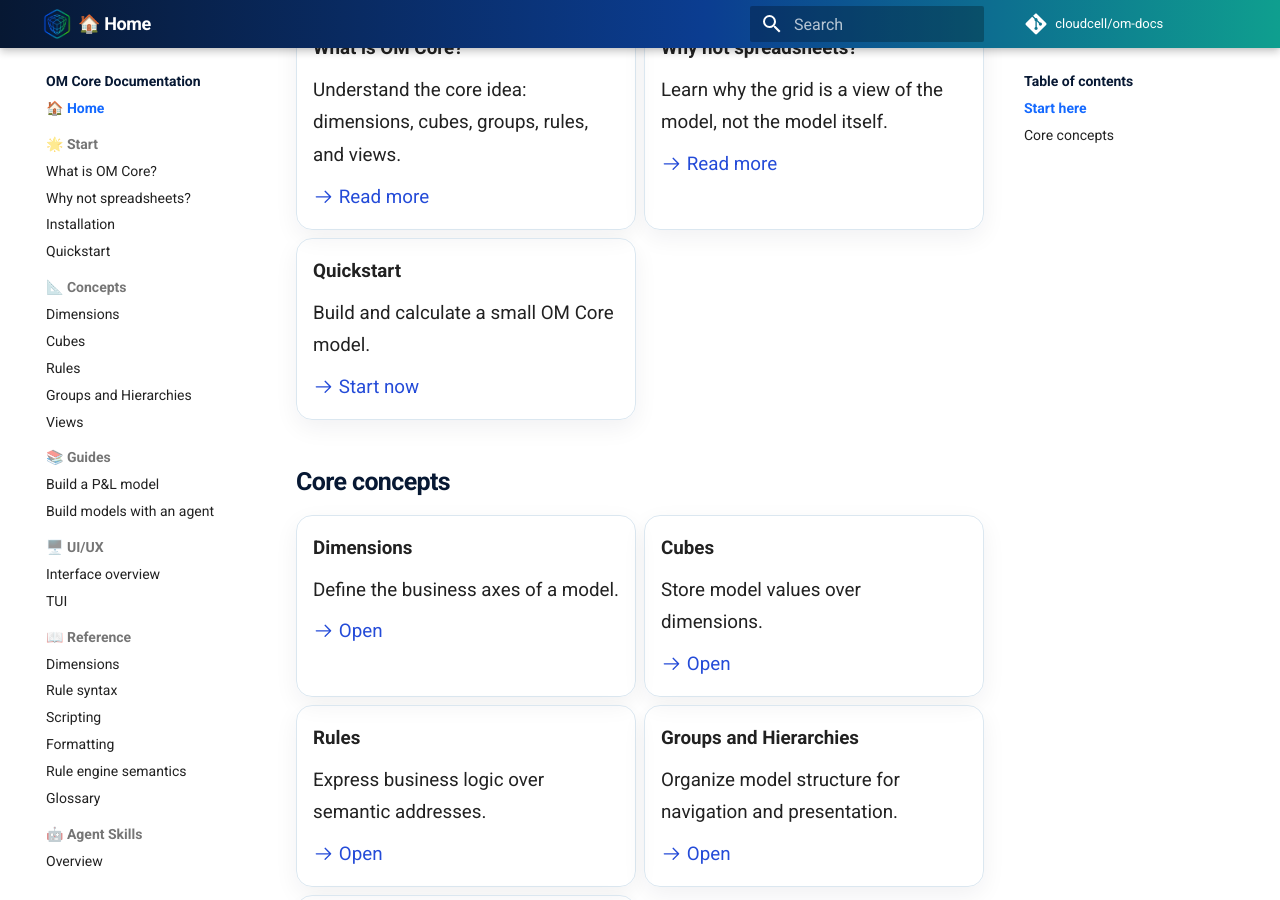
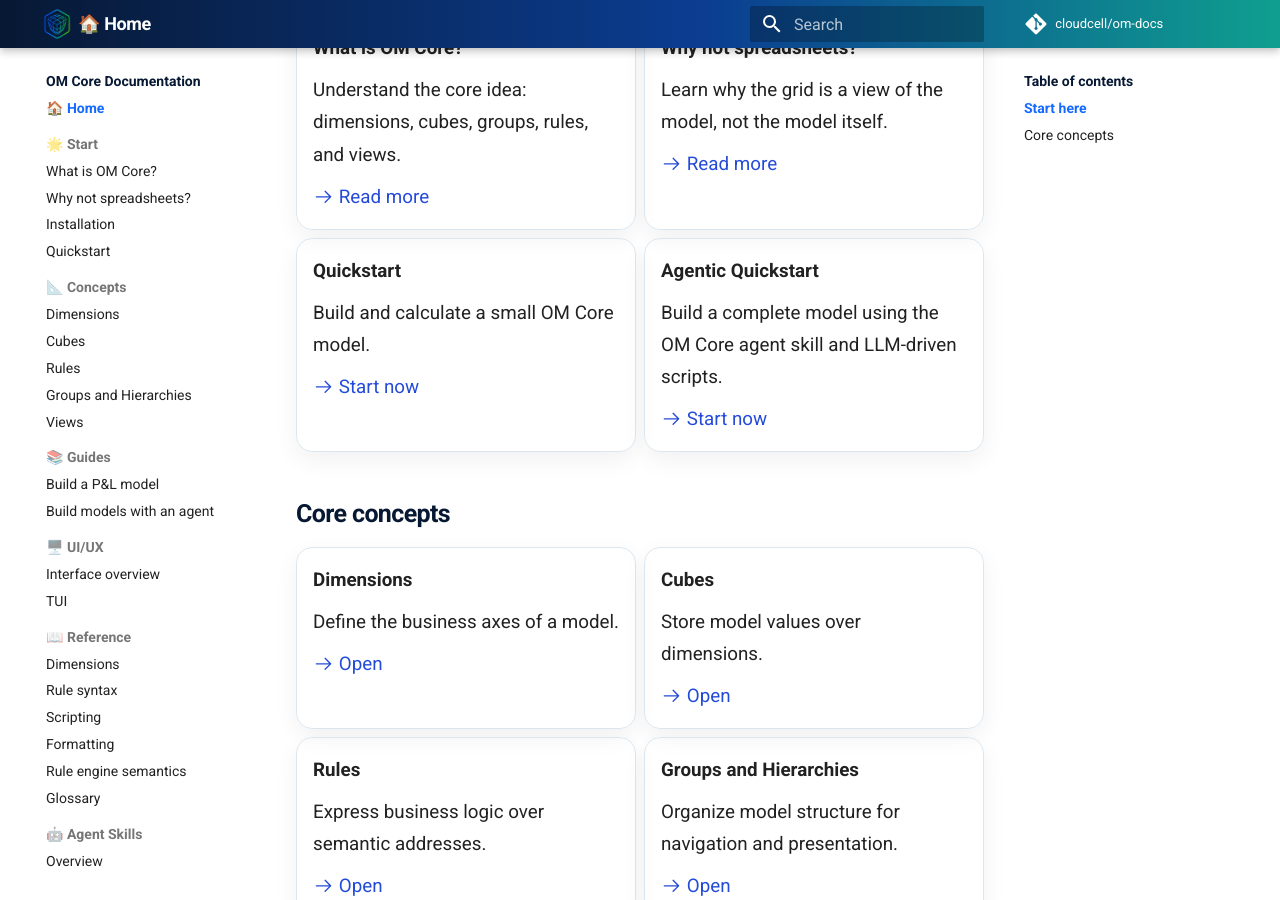
Before and after one commit to cloudcell/om-docs, an MkDocs documentation site: the page built from docs/index.md, in a window 1280 px wide and 900 px high, scrolled down 780 px. Built offline with MkDocs 1.6.1 and Material for MkDocs 9.7.7, drawn with Linux system fonts in a browser that asks for light colours; comment, search, counter and statistics services are not loaded.

Commit message:
docs: add agentic quickstart card to index page with link to agent building guide
Add new card section linking to building-models-with-an-agent guide for LLM-driven model construction workflow.

```diff
--- a/docs/index.md
+++ b/docs/index.md
@@ -31,6 +31,12 @@ Instead of treating the spreadsheet grid as the model, OM Core represents the mo
     Build and calculate a small OM Core model.
 
     [:octicons-arrow-right-24: Start now](start/quickstart.md)
+
+-   **Agentic Quickstart**
+
+    Build a complete model using the OM Core agent skill and LLM-driven scripts.
+
+    [:octicons-arrow-right-24: Start now](guides/building-models-with-an-agent.md)
 
 </div>
 
```
